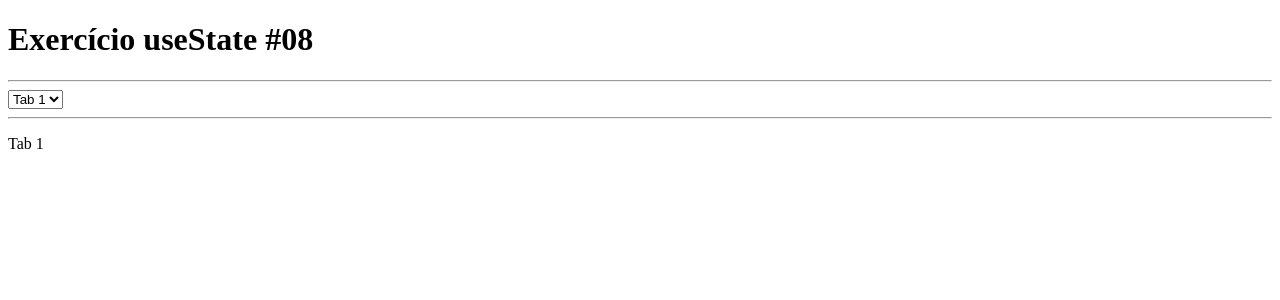
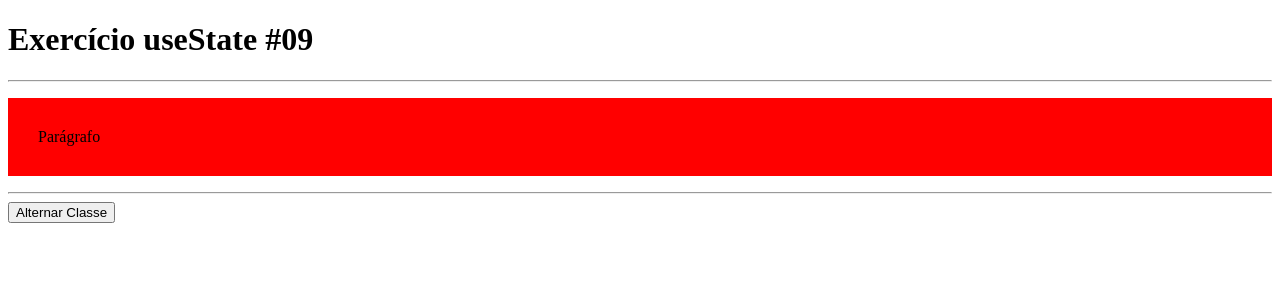
Before and after one commit to programadorcego/exercicios-react, a React (Vite) app: page / in a window 1280 px wide. Shown: the top 300 px of the page. Built offline with nearby package versions, Linux system fonts and the light colour scheme.

Commit message:
Exercício 09

```diff
--- /dev/null
+++ b/src/App.css
@@ -0,0 +1,11 @@
+.paragrafo {
+	padding: 30px;
+}
+
+.classe1 {
+	background: red;
+}
+
+.classe2 {
+	background: blue;
+}
--- a/src/App.tsx
+++ b/src/App.tsx
@@ -1,24 +1,20 @@
 import {FC, useState} from "react";
+import "./App.css";
 
 const App: FC<{}> = () => {
-	const [tab, setTab] = useState<number>(() => 1);
+	const [classe, setClasse] = useState<boolean>(() => true);
+
+	const classe1 = "classe1";
+	const classe2 = "classe2";
 
 	return (
 		<>
-			<h1>Exercício useState #08</h1>
+			<h1>Exercício useState #09</h1>
 			<hr/>
 
-			<select onChange={e => setTab(() => parseInt(e.target.value))}>
-				<option value="1">Tab 1</option>
-				<option value="2">Tab 2</option>
-				<option value="3">Tab 3</option>
-			</select>
+			<p className={`paragrafo ${classe ? classe1 : classe2}`}>Parágrafo</p><hr />
 
-			<hr />
-
-			{tab == 1 && <p>Tab 1</p>}
-			{tab == 2 && <p>Tab 2</p>}
-			{tab == 3 && <p>Tab 3</p>}
+			<button onClick={() => setClasse(classe_antiga => !classe_antiga)}>Alternar Classe</button>
 					</>
 	);
 };
```
